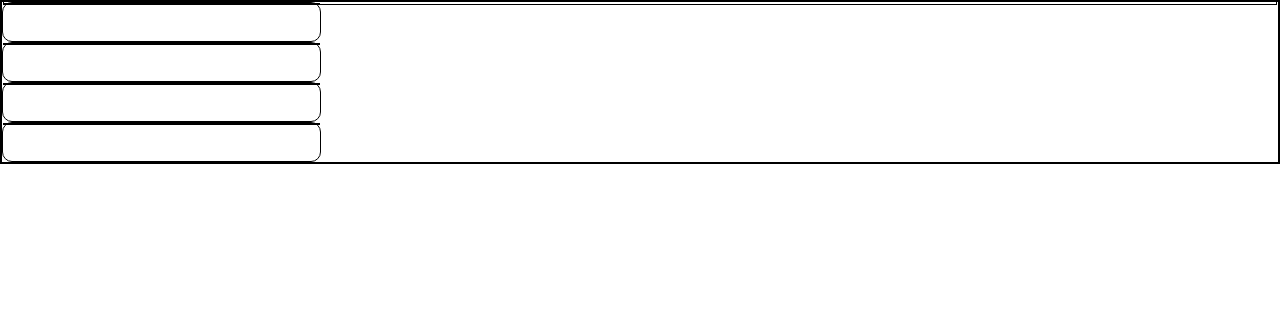
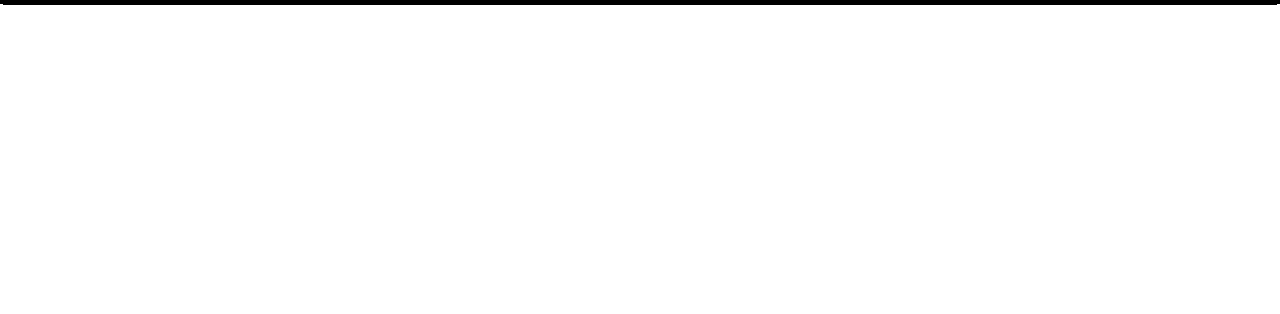
Before and after one commit to Grantblair/adventure, a plain HTML site: page index.html in a window 1280 px wide. Shown: the part 60-374 px from the top of the page. Drawn offline with nearby package versions, Linux system fonts and the light colour scheme.

Commit message:
got rid of boxed

```diff
--- a/index.html
+++ b/index.html
@@ -12,20 +12,6 @@
 
 	<div class = "gameText">welcome</div>
 
-	<!--desision boxes-->
-	<div class = "box" id = "box1">
-		<h1 class = "decision_text"></h1>
-	</div>
-	<div class = "box" id = "box2">
-		<h1 class = "decision_text"></h1>
-	</div>
-	<div class = "box" id = "box3">
-		<h1 class = "decision_text"></h1>
-	</div>
-	<div class = "box" id = "box4">
-		<h1 class = "decision_text"></h1>
-	</div>
-
 	<script scr = "assets/JS/script.js"></script>
 	<script src = 'https://code.jquery.com/jquery-3.1.0.min.js'></script>
 </body>
```
